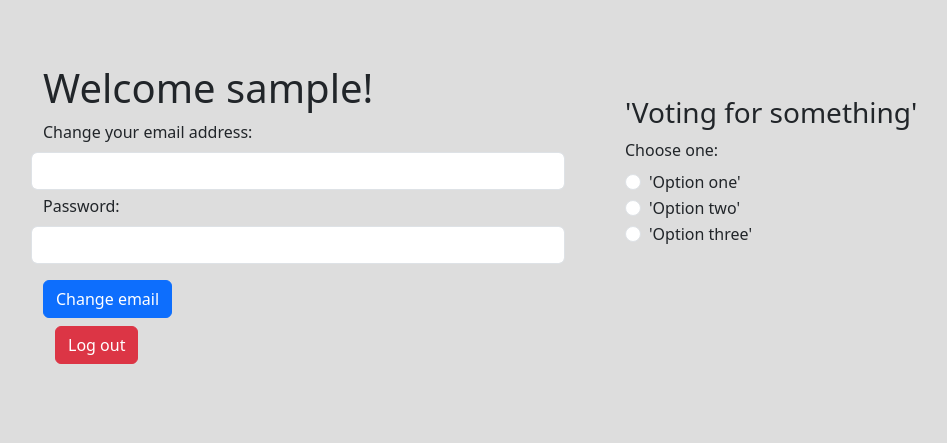
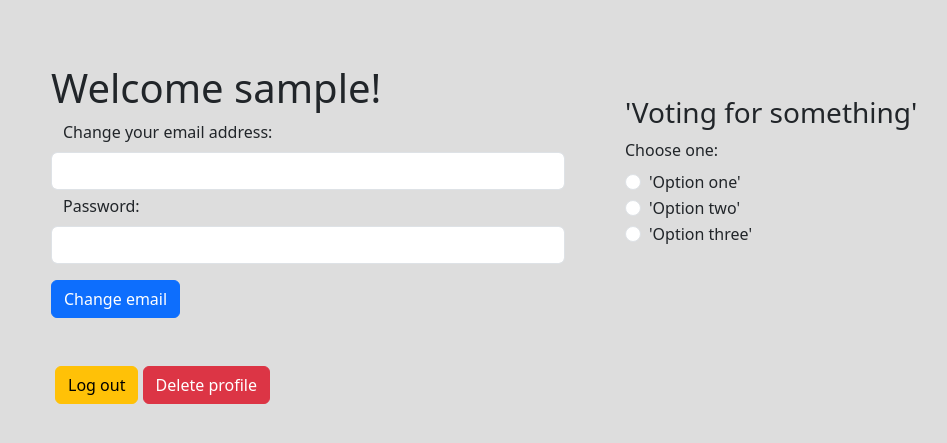
Before and after one commit to davidgalfi/Website-Voting, a Flask app: template user/templates/user_home.html in a window 1280 px wide. Shown: the part 56-499 px from the top of the page, without its empty margins (63-1010 px from the left). Run offline with Flask 3, Linux system fonts and the light colour scheme; the template is opened without the code that fills it: most values are stand-ins (such as "Sample title", 1, 10 or a date in 2020).

Commit message:
# Implement user profile deletion functionality

```diff
--- a/home/home.py
+++ b/home/home.py
@@ -31,12 +31,13 @@ def login():
 
         _usr = Users.query.filter_by(name=usr_name_get, password=usr_password_get).first()
 
-        session["usr_name"] = _usr.name
-        session["usr_password"] = _usr.password
-        session["usr_email"] = _usr.email
-        session["usr_id"] = _usr._id
+        if _usr:
 
-        if _usr:
+            session["usr_name"] = _usr.name
+            session["usr_password"] = _usr.password
+            session["usr_email"] = _usr.email
+            session["usr_id"] = _usr._id
+
             session["usr_active"] = True
             return redirect(url_for("usr.user_home", user_id=_usr._id))
         else:
@@ -78,3 +79,17 @@ def logout():
     session.pop("usr_email", None)
     session.pop("usr_id", None)
     return redirect(url_for("home.main_home"))
+
+@home.route("/delete")
+def delete():
+    if "usr_id" in session:
+        Users.query.filter_by(_id=session.get("usr_id")).delete()
+        db.session.commit()
+        session.pop("usr_active", None)
+        session.pop("usr_name", None)
+        session.pop("usr_password", None)
+        session.pop("usr_email", None)
+        session.pop("usr_id", None)
+        return redirect(url_for("home.login"))
+    else:
+        return redirect(url_for("home.main_home"))
--- a/user/templates/user_home.html
+++ b/user/templates/user_home.html
@@ -1,20 +1,21 @@
 {% extends 'user_base.html' %}
 {% block title%}Profile page{% endblock %}
 {% block content1 %}
-    <h1>Welcome {{username}}!</h1>
-    <form>
-        <div class="row">
+    <h1 class="ms-2">Welcome {{username}}!</h1>
+    <form action="#">
+        <div class="row ms-2">
             <label for="email-input" class="form-label">Change your email address:</label>
             <input type="email" class="form-control" id="email-input">
         </div>
-        <div class="row mt-1">
+        <div class="row mt-1 ms-2">
             <label for="password-input" class="form-label">Password:</label>
             <input type="password" class="form-control" id="password-input">
         </div>
-        <button type="submit" class="btn btn-primary mt-3">Change email</button>
+        <button type="submit" class="btn btn-primary mt-3 ms-2">Change email</button>
     </form>
-    <div class="container mt-2">
-        <a class="btn btn-danger" href="/home/logout" role="button">Log out</a>
+    <div class="container mt-5 col ">
+        <a class="btn btn-warning" href="/home/logout" role="button">Log out</a>
+        <a class="btn btn-danger" href="/home/delete" role="button">Delete profile</a>
     </div>
 {% endblock %}
 {% block content2 %}
```
